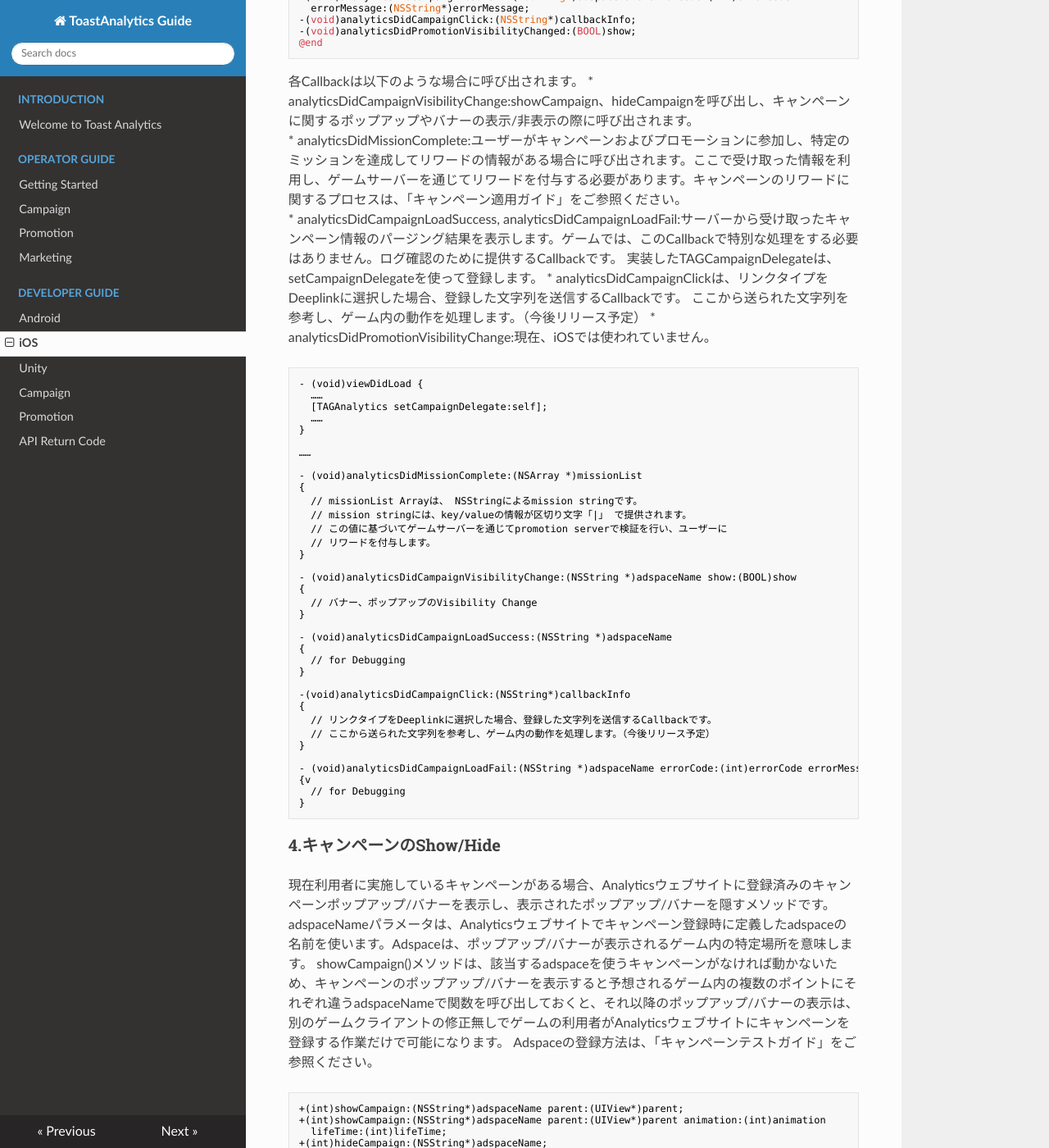
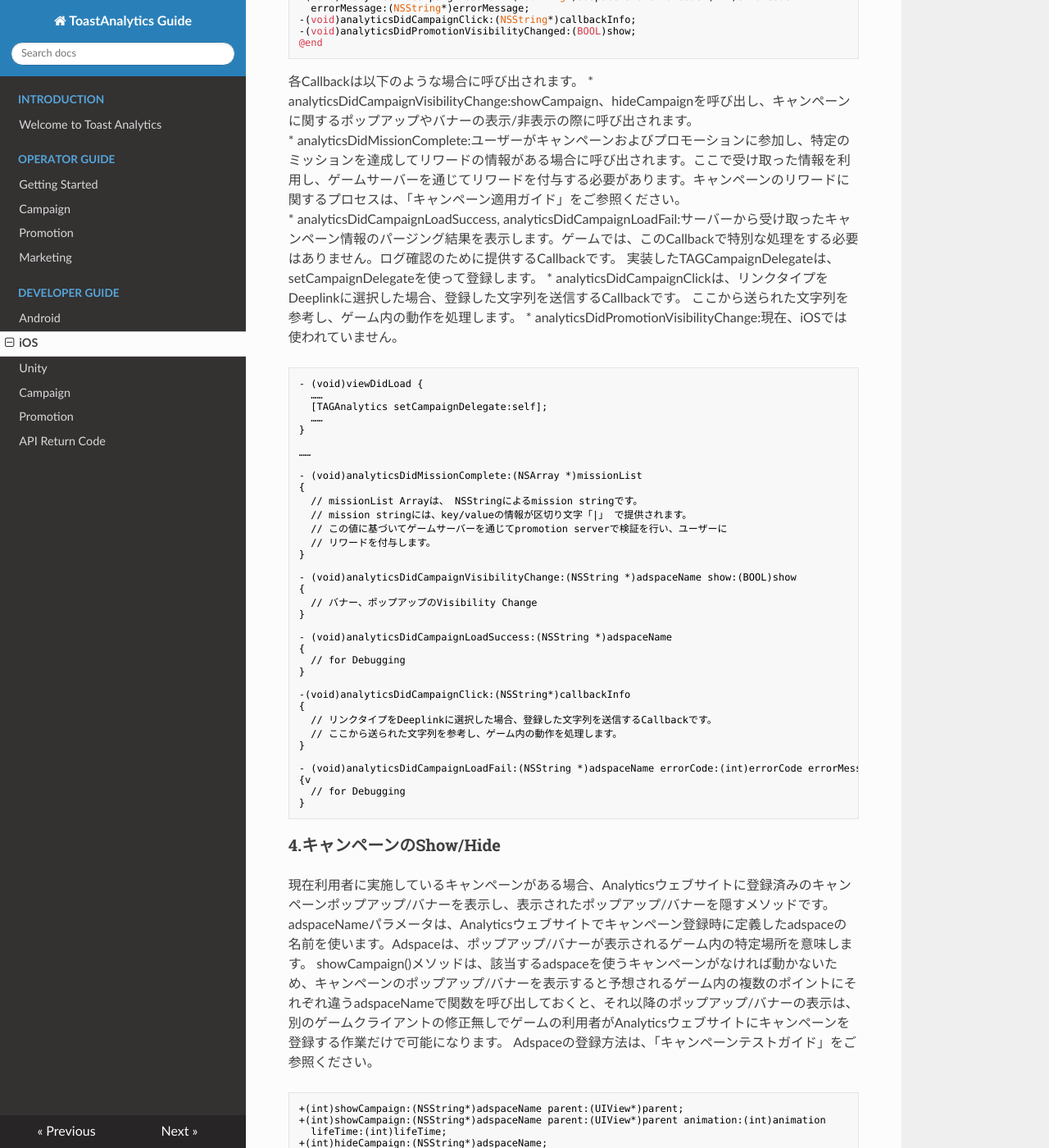
Before and after one commit to ToastAnalytics/ToastAnalytics_JA, an MkDocs documentation site: the page built from docs/Developer/5. iOS Developer Guide.md, in a window 1280 px wide and 1400 px high, scrolled down 6517 px. Shown: the whole window at 82% size. Built offline with MkDocs 1.6.1, drawn with Linux system fonts in a browser that asks for light colours; nearby versions of some CDN libraries; old or Windows-style settings are respelled for this version of MkDocs.

Commit message:
Update 5. iOS Developer Guide.md

````diff
--- a/docs/Developer/5. iOS Developer Guide.md
+++ b/docs/Developer/5. iOS Developer Guide.md
@@ -265,7 +265,7 @@ SDKは一定の周期でキャンペーンサーバーと通信し、キャン
 * analyticsDidCampaignLoadSuccess, analyticsDidCampaignLoadFail:サーバーから受け取ったキャンペーン情報のパージング結果を表示します。ゲームでは、このCallbackで特別な処理をする必要はありません。ログ確認のために提供するCallbackです。
 実装したTAGCampaignDelegateは、setCampaignDelegateを使って登録します。
 * analyticsDidCampaignClickは、リンクタイプをDeeplinkに選択した場合、登録した文字列を送信するCallbackです。
-ここから送られた文字列を参考し、ゲーム内の動作を処理します。（今後リリース予定）
+ここから送られた文字列を参考し、ゲーム内の動作を処理します。
 * analyticsDidPromotionVisibilityChange:現在、iOSでは使われていません。
 
 ```objective-c
@@ -298,7 +298,7 @@ SDKは一定の周期でキャンペーンサーバーと通信し、キャン
 -(void)analyticsDidCampaignClick:(NSString*)callbackInfo
 {
   // リンクタイプをDeeplinkに選択した場合、登録した文字列を送信するCallbackです。
-  // ここから送られた文字列を参考し、ゲーム内の動作を処理します。（今後リリース予定）
+  // ここから送られた文字列を参考し、ゲーム内の動作を処理します。
 }
 
 - (void)analyticsDidCampaignLoadFail:(NSString *)adspaceName errorCode:(int)errorCode errorMessage:(NSString *)errorMessage
````
